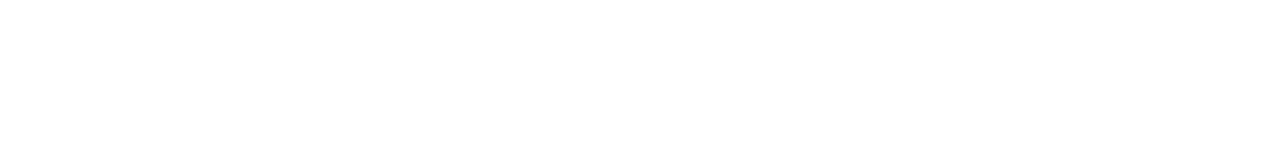
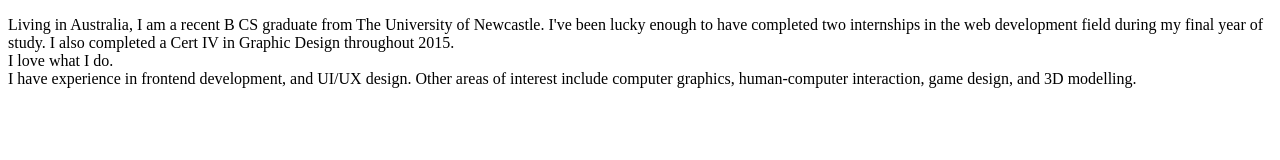
Before and after one commit to lvfvs/portfolio, a plain HTML site: page pages/about.html in a window 1280 px wide. Drawn offline with Linux system fonts and the light colour scheme.

Commit message:
Add paragraph to about page

```diff
--- a/pages/about.html
+++ b/pages/about.html
@@ -1,3 +1,9 @@
 <!DOCTYPE html>
-
+<p>Living in Australia, I am a recent B CS graduate from The University of Newcastle.
+    I've been lucky enough to have completed two internships in the web development field
+    during my final year of study. I also completed a Cert IV in Graphic Design throughout 2015. <br />
+    I love what I do. <br />
+    I have experience in frontend development, and UI/UX design. Other areas of interest include
+    computer graphics, human-computer interaction, game design, and 3D modelling.<br />
+</p>
 </html>
```
